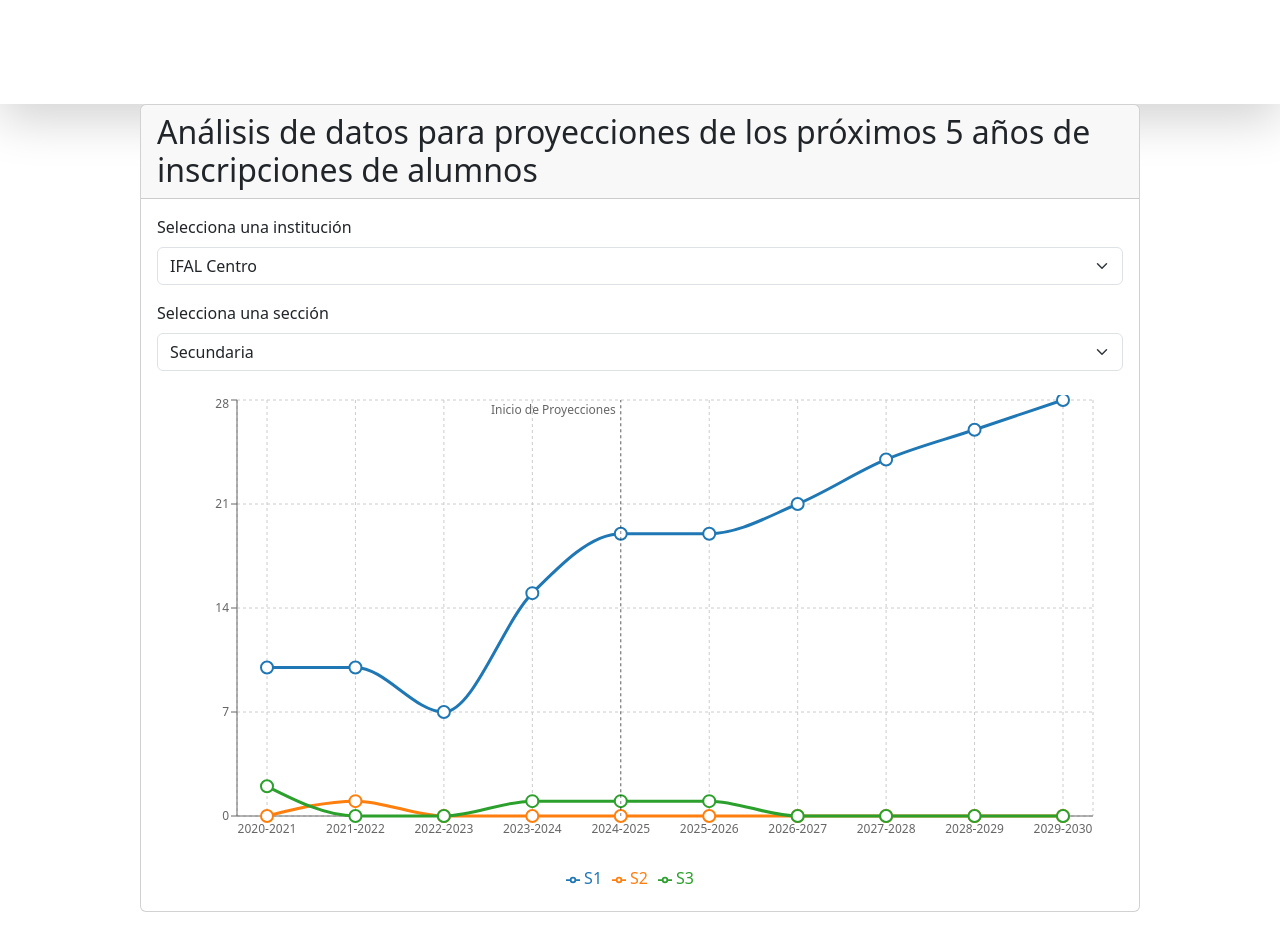
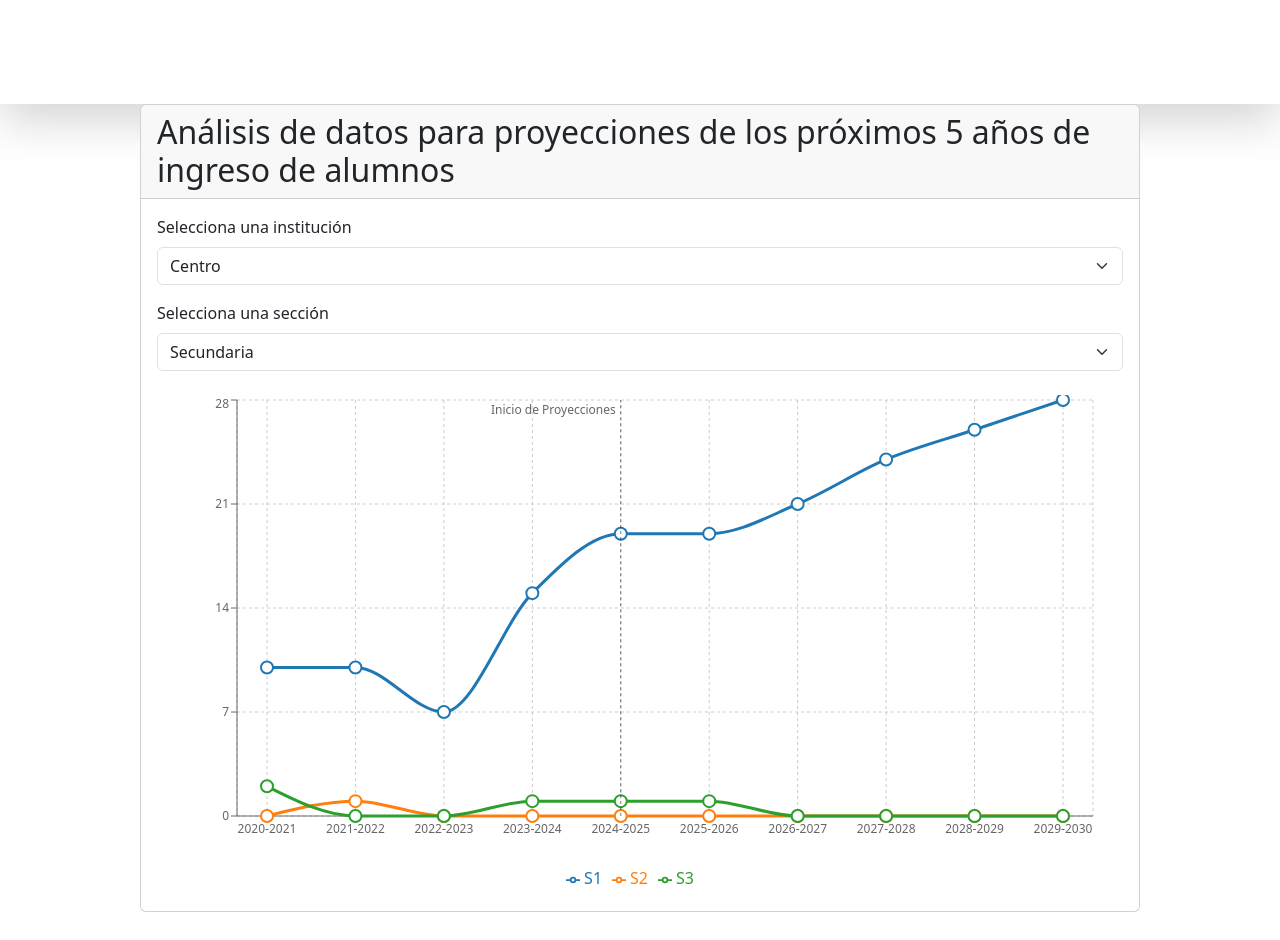
Before and after one commit to chrisnolanmb/IFAL, a React (Create React App) app: page / in a window 1280 px wide. Shown: the top 940 px of the page. Built offline with nearby package versions, Linux system fonts and the light colour scheme.

Commit message:
names mod

```diff
--- a/src/App.js
+++ b/src/App.js
@@ -24,7 +24,7 @@ function App() {
         <Dashboard />
       </main>
       <footer className="bg-gray-200 mt-8 p-4 text-center text-gray-600">
-        <p>© 2024 Tu Institución Educativa. Todos los derechos reservados.</p>
+        <p>© 2024 by Christopher Nolan M.B.</p>
       </footer>
     </div>
   );
--- a/src/Dashboard.js
+++ b/src/Dashboard.js
@@ -564,8 +564,8 @@ const Dashboard = () => {
     <Card className="w-100 mx-auto" style={{ maxWidth: "1000px" }}>
       <Card.Header>
         <h2 className="mb-0">
-          Análisis de datos para proyecciones de los próximos 5 años de
-          inscripciones de alumnos
+          Análisis de datos para proyecciones de los próximos 5 años de ingreso
+          de alumnos
         </h2>
       </Card.Header>
       <Card.Body>
@@ -584,8 +584,8 @@ const Dashboard = () => {
               );
             }}
           >
-            <option value="Institution1">IFAL Centro</option>
-            <option value="Institution2">IFAL Itzícuaro</option>
+            <option value="Institution1">Centro</option>
+            <option value="Institution2">Itzícuaro</option>
           </Form.Select>
         </Form.Group>
         <Form.Group className="mb-4">
```
